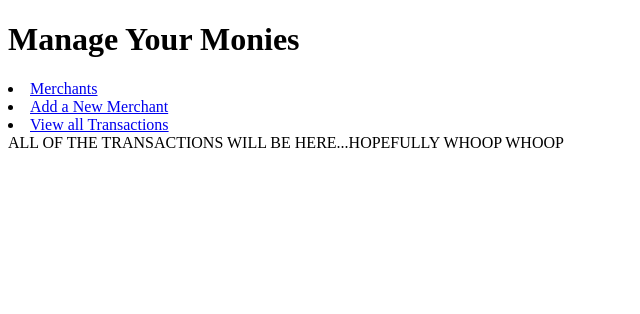
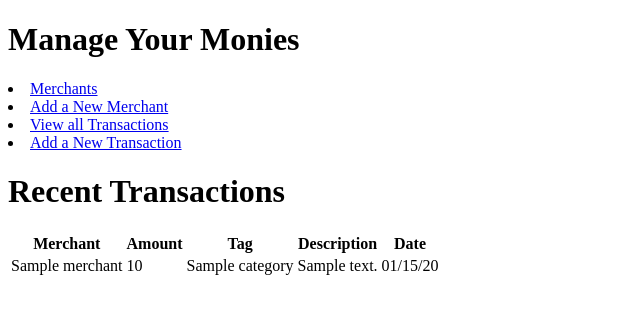
Before and after one commit to CodeCharlieCode/Manage-Your-Monies, a Flask app: page /transactions/ in a window 1280 px wide. Shown: the top 314 px of the page, without its empty margins (0-640 px from the left). Run offline with Flask 2, Linux system fonts and the light colour scheme; a database or web service that is not in the repository returns one stand-in record (values such as "Sample title"); some libraries are stand-ins or nearby versions.

Commit message:
Created a new route within the transaction_controller uinputed and updated the html within the transaction templates

```diff
--- a/controllers/transactions_controller.py
+++ b/controllers/transactions_controller.py
@@ -1,3 +1,4 @@
+from controllers.merchants_controller import merchants
 from flask import Blueprint, Flask, redirect, render_template, request
 
 from models.transactions import Transaction
@@ -11,3 +12,20 @@ transactions_blueprint = Blueprint("transactions",__name__)
 def transactions():
     transactions = transaction_repository.select_all()
     return render_template("transactions/index.html", transactions = transactions)
+
+@transactions_blueprint.route("/transactions/new")
+def new():
+    transactions = transaction_repository.select_all()
+    merchants = merchant_repository.select_all()
+    return render_template("transactions/new.html", transactions = transactions, merchants = merchants)
+
+@transactions_blueprint.route("/transactions", methods=['POST'])
+def create_transaction():
+    merchant_id = request.form['merchant_id']
+    amount = request.form['amount']
+    description = request.form['description']
+    date = request.form['date']
+    merchant = merchant_repository.select(merchant_id)
+    transaction = Transaction(merchant, merchant, description, amount, date)
+    transaction_repository.save(transaction)
+    return redirect("/transactions")
--- a/templates/base.html
+++ b/templates/base.html
@@ -18,6 +18,9 @@
         <li>
             <a href="/transactions/">View all Transactions</a>
         </li>
+        <li>
+            <a href="/transactions/new">Add a New Transaction</a>
+        </li>
 
     </header>
     {% block content %}
--- a/templates/transactions/index.html
+++ b/templates/transactions/index.html
@@ -1,7 +1,25 @@
 {% extends "base.html" %}
 
 {% block content %}
+<h1> Recent Transactions</h1>
 
-ALL OF THE TRANSACTIONS WILL BE HERE...HOPEFULLY WHOOP WHOOP
+<table>
+    <tr>
+        <th>Merchant</th>
+        <th>Amount</th>
+        <th>Tag</th>
+        <th>Description</th>
+        <th>Date</th>
+    </tr>
+    {% for transaction in transactions %}
+    <tr>
+        <td> {{ transaction.merchant.name }}</td>
+        <td> {{ transaction.amount }}</td>
+        <td> {{ transaction.category.name }}</td>
+        <td> {{ transaction.description }} </td>
+        <td> {{ transaction.date.strftime("%x") }}</td>
+    </tr>
 
+    {% endfor %}
+</table>
 {% endblock %}
```
Also changed, not shown: templates/transactions/new.html (+38 -0 lines).
